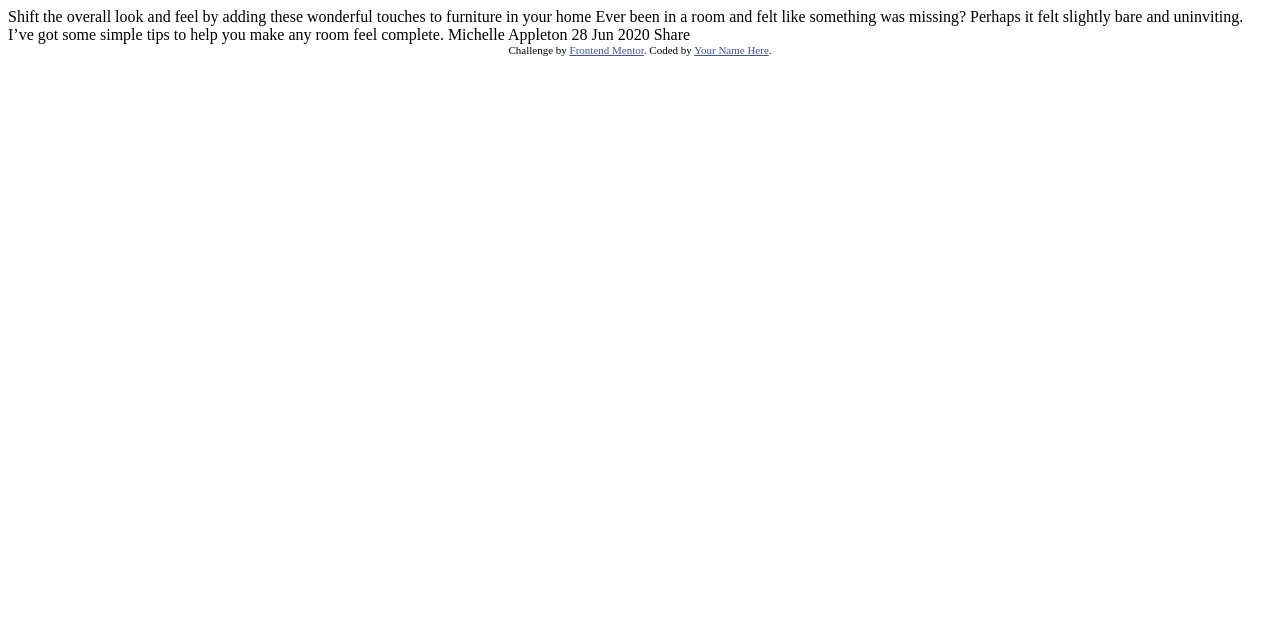
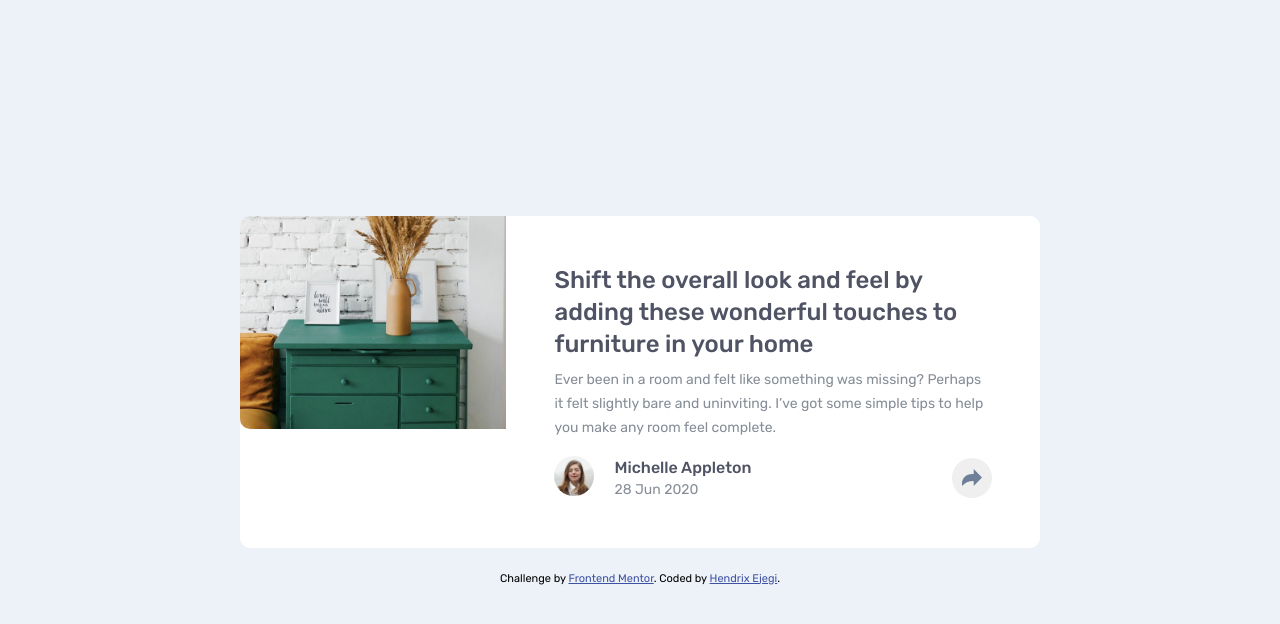
Before and after one commit to hendrixejegi/article-preview-component-fm-challenge, a plain HTML site: page index.html in a window 1280 px wide. Drawn offline with Linux system fonts and the light colour scheme.

Commit message:
completed html design. However, i have an issue with making the image grow to fit the container on larger screens

```diff
--- a/index.html
+++ b/index.html
@@ -1,36 +1,62 @@
 <!DOCTYPE html>
 <html lang="en">
   <head>
-  <meta charset="UTF-8">
-  <meta name="viewport" content="width=device-width, initial-scale=1.0"> <!-- displays site properly based on user's device -->
+    <meta charset="UTF-8" />
+    <meta name="viewport" content="width=device-width, initial-scale=1.0" />
+    <!-- displays site properly based on user's device -->
 
-  <link rel="icon" type="image/png" sizes="32x32" href="./images/favicon-32x32.png">
+    <link
+      rel="icon"
+      type="image/png"
+      sizes="32x32"
+      href="./images/favicon-32x32.png"
+    />
 
     <title>Frontend Mentor | Article preview component</title>
 
-  <!-- Feel free to remove these styles or customise in your own stylesheet 👍 -->
-  <style>
-    .attribution { font-size: 11px; text-align: center; }
-    .attribution a { color: hsl(228, 45%, 44%); }
-  </style>
+    <link rel="stylesheet" href="style.css" />
   </head>
   <body>
-
-  Shift the overall look and feel by adding these wonderful
-  touches to furniture in your home
-
-  Ever been in a room and felt like something was missing? Perhaps
-  it felt slightly bare and uninviting. I’ve got some simple tips
-  to help you make any room feel complete.
-
-  Michelle Appleton
-  28 Jun 2020
-
-  Share
+    <main>
+      <div class="article">
+        <figure class="article-image-container">
+          <img
+            src="/images/drawers.jpg"
+            alt="Image of drawers"
+            class="article-image"
+          />
+        </figure>
+        <section class="article-description">
+          <h2 class="article-description-title">
+            Shift the overall look and feel by adding these wonderful touches to
+            furniture in your home
+          </h2>
+          <p class="article-description-summary">
+            Ever been in a room and felt like something was missing? Perhaps it
+            felt slightly bare and uninviting. I’ve got some simple tips to help
+            you make any room feel complete.
+          </p>
+          <div class="article-footer">
+            <div class="article-footer-information">
+              <figure>
+                <img src="/images/avatar-michelle.jpg" alt="Avatar" />
+              </figure>
+              <div class="article-information">
+                <p class="author">Michelle Appleton</p>
+                <p class="date-created">28 Jun 2020</p>
+              </div>
+            </div>
+            <button class="js-share-button share-button"></button>
+          </div>
+        </div>
+      </section>
+    </main>
 
     <div class="attribution">
-    Challenge by <a href="https://www.frontendmentor.io?ref=challenge" target="_blank">Frontend Mentor</a>.
-    Coded by <a href="#">Your Name Here</a>.
+      Challenge by
+      <a href="https://www.frontendmentor.io?ref=challenge" target="_blank"
+        >Frontend Mentor</a
+      >. Coded by <a href="https://github.com/hendrixejegi">Hendrix Ejegi</a>.
     </div>
   </body>
 </html>
--- /dev/null
+++ b/style.css
@@ -0,0 +1,124 @@
+/* RESET */
+@import url("https://fonts.googleapis.com/css2?family=Roboto:ital,wght@0,100;0,300;0,400;0,500;0,700;0,900;1,100;1,300;1,400;1,500;1,700;1,900&family=Rubik:ital,wght@0,300..900;1,300..900&display=swap");
+
+* {
+  margin: 0;
+  padding: 0;
+  box-sizing: border-box;
+  font-family: "Rubik", sans-serif;
+}
+
+:root {
+  --HEADER-COLOR: #505364;
+  --P-COLOR: #868d97;
+}
+
+body {
+  min-height: 100vh;
+  background-color: #edf2f8;
+  display: flex;
+  flex-flow: column nowrap;
+  justify-content: center;
+  align-items: center;
+  padding: 10% 5%;
+}
+
+.article {
+  display: flex;
+  flex-flow: column nowrap;
+  background-color: #fff;
+  border-radius: 10px;
+  margin-bottom: 1.5rem;
+}
+
+.article-image {
+  width: 100%;
+  border-top-left-radius: 10px;
+  border-top-right-radius: 10px;
+}
+
+.article-description {
+  padding: 6%;
+}
+
+.article-description-title {
+  color: var(--HEADER-COLOR);
+  font-weight: 500;
+  line-height: 2rem;
+  margin-bottom: 0.5rem;
+}
+
+.article-description-summary {
+  color: var(--P-COLOR);
+  font-size: 0.875rem;
+  font-weight: 400;
+  line-height: 1.5rem;
+  margin-bottom: 1rem;
+}
+
+.article-footer {
+  display: flex;
+  flex-flow: row nowrap;
+  justify-content: space-between;
+  align-items: center;
+}
+
+.article-footer-information {
+  display: flex;
+  flex-flow: row nowrap;
+  align-items: center;
+}
+
+.article-footer img {
+  max-height: 40px;
+  border-radius: 50%;
+  margin-right: 1.25rem;
+}
+
+.article-information {
+  height: 40px;
+  display: flex;
+  flex-flow: column nowrap;
+  justify-content: space-between;
+}
+
+.author {
+  color: var(--HEADER-COLOR);
+  font-weight: 500;
+}
+
+.date-created {
+  color: var(--P-COLOR);
+  font-size: 0.875rem;
+}
+
+.share-button {
+  height: 40px;
+  width: 40px;
+  border: none;
+  border-radius: 50%;
+  background-image: url(/images/icon-share.svg);
+  background-position: center;
+  background-repeat: no-repeat;
+  background-size: 20px;
+}
+
+.attribution {
+  font-size: 11px;
+  text-align: center;
+}
+.attribution a {
+  color: hsl(228, 45%, 44%);
+}
+
+@media screen and (min-width: 768px) {
+  .article {
+    flex-flow: row nowrap;
+    max-width: 800px;
+  }
+
+  .article-image {
+    border-top-right-radius: 0;
+    border-bottom-left-radius: 10px;
+  }
+}
```
Lines whose indentation alone changed are shown as unchanged.
